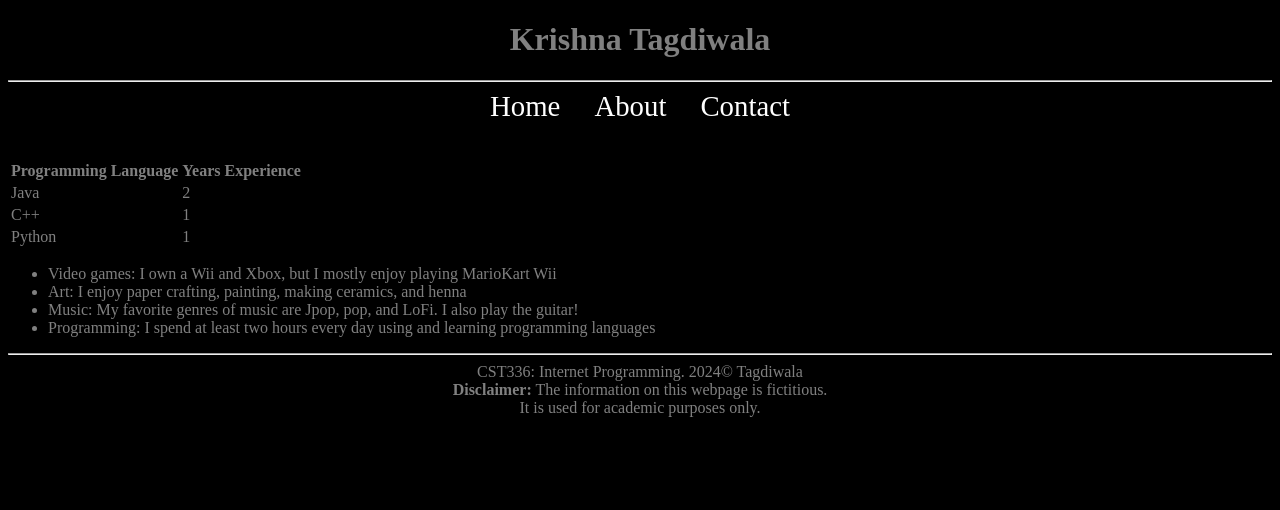
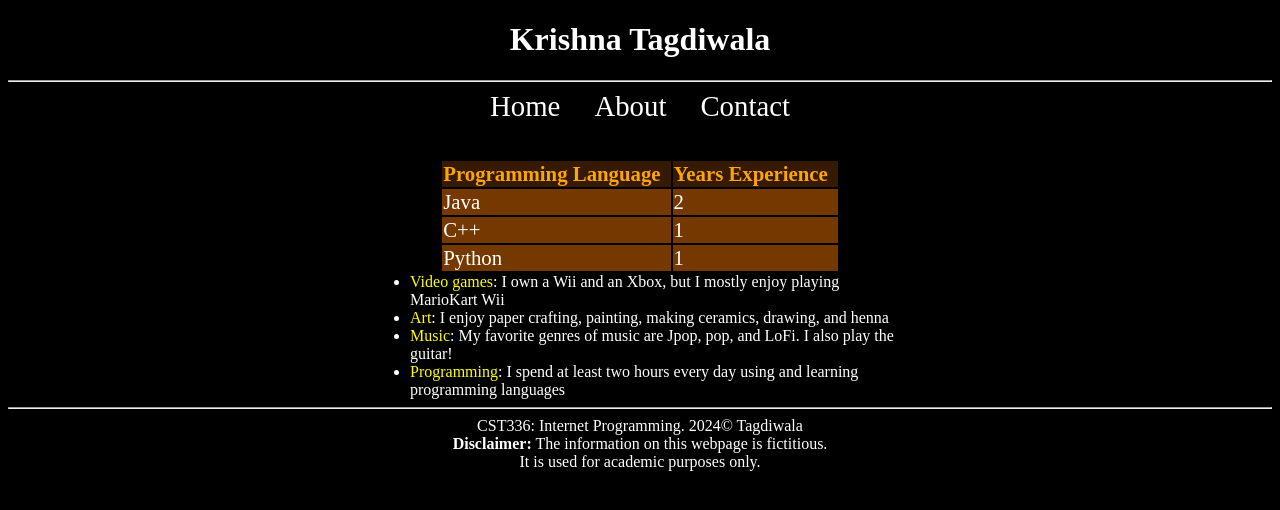
Before and after one commit to ktagdiwala/CST336-Lab1, a plain HTML site: page about.html in a window 1280 px wide. Drawn offline with Linux system fonts and the light colour scheme.

Commit message:
Updated stylesheet

```diff
--- a/about.html
+++ b/about.html
@@ -47,10 +47,10 @@
              </table>
 
              <ul>
-                <li>Video games: I own a Wii and Xbox, but I mostly enjoy playing MarioKart Wii</li>
-                <li>Art: I enjoy paper crafting, painting, making ceramics, and henna</li>
-                <li>Music: My favorite genres of music are Jpop, pop, and LoFi. I also play the guitar!</li>
-                <li>Programming: I spend at least two hours every day using and learning programming languages</li>
+                <li><span class ="hobby">Video games</span>: I own a Wii and an Xbox, but I mostly enjoy playing MarioKart Wii</li>
+                <li><span class ="hobby">Art</span>: I enjoy paper crafting, painting, making ceramics, drawing, and henna</li>
+                <li><span class ="hobby">Music</span>: My favorite genres of music are Jpop, pop, and LoFi. I also play the guitar!</li>
+                <li><span class ="hobby">Programming</span>: I spend at least two hours every day using and learning programming languages</li>
              </ul>
         </div>
 
--- a/css/styles.css
+++ b/css/styles.css
@@ -1,6 +1,6 @@
 body {
     background-color: black;
-    color: gray
+    color: white
 }
 
 header, main, nav, footer {
@@ -25,3 +25,34 @@ main {
     display: flex;
     justify-content: center;
 }
+
+table {
+    margin: 0px auto;
+}
+
+td {
+    padding-right: 10px;
+    font-size: 1.3em;
+}
+
+td strong {
+    color:orange;
+}
+
+#table-header {
+    background-color: #351a00;
+}
+
+.table-row {
+    background-color: #753900;
+}
+
+ul {
+    width: 500px;
+    margin: 0 auto;
+    text-align: left;
+}
+
+.hobby {
+    color: yellow;
+}
```
